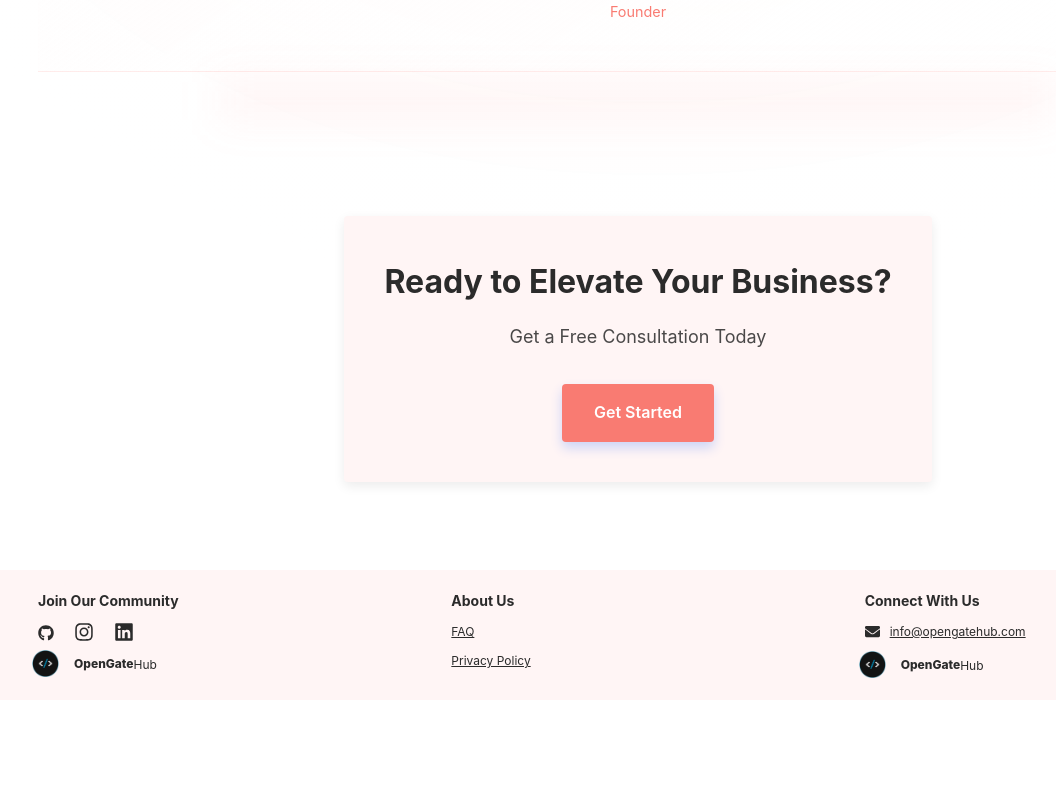
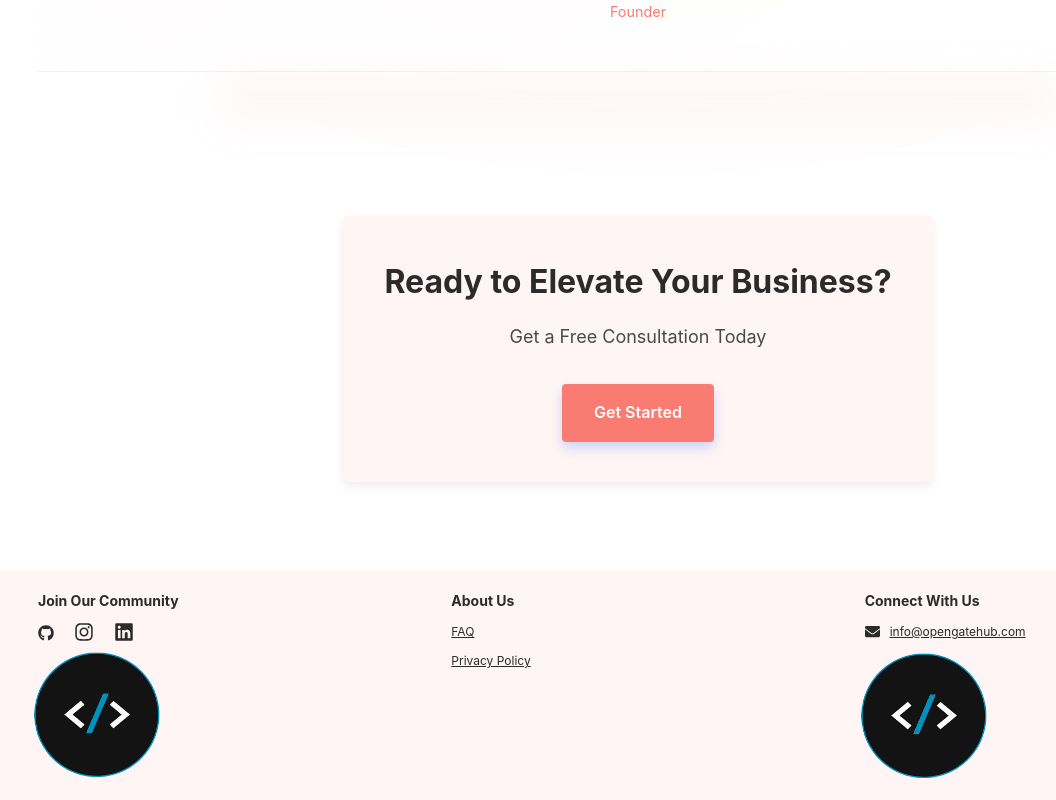
Before and after one commit to sanchezcande/OGH, a Next.js app: page / in a window 1280 px wide. Shown: the part 1951-2751 px from the top of the page, without its empty margins (2-1058 px from the left). Before the commit the page ends 2651 px from the top, so only its background shows below. Built offline with nearby package versions, Linux system fonts and the light colour scheme.

Commit message:
footer logo

```diff
--- a/src/components/Footer/Footer.jsx
+++ b/src/components/Footer/Footer.jsx
@@ -19,10 +19,8 @@ import Link from "next/link";
 
 const LogoImg = () => (
   <LogoImgContainer>
-    <Image src={Logo} alt="software development company" width={27} />
-    <Title>
-      OpenGate<span>Hub</span>
-    </Title>
+    <Image src={Logo} alt="software development company" width={130} />
+
   </LogoImgContainer>
 );
 
```
